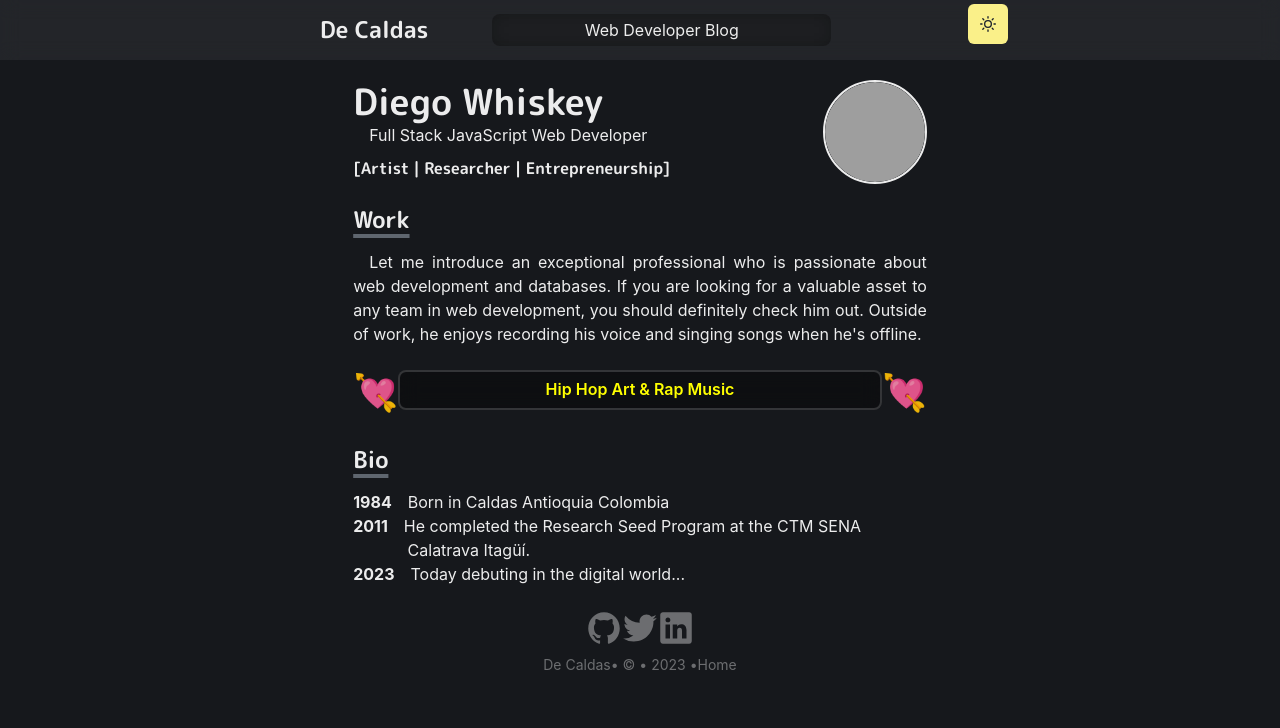
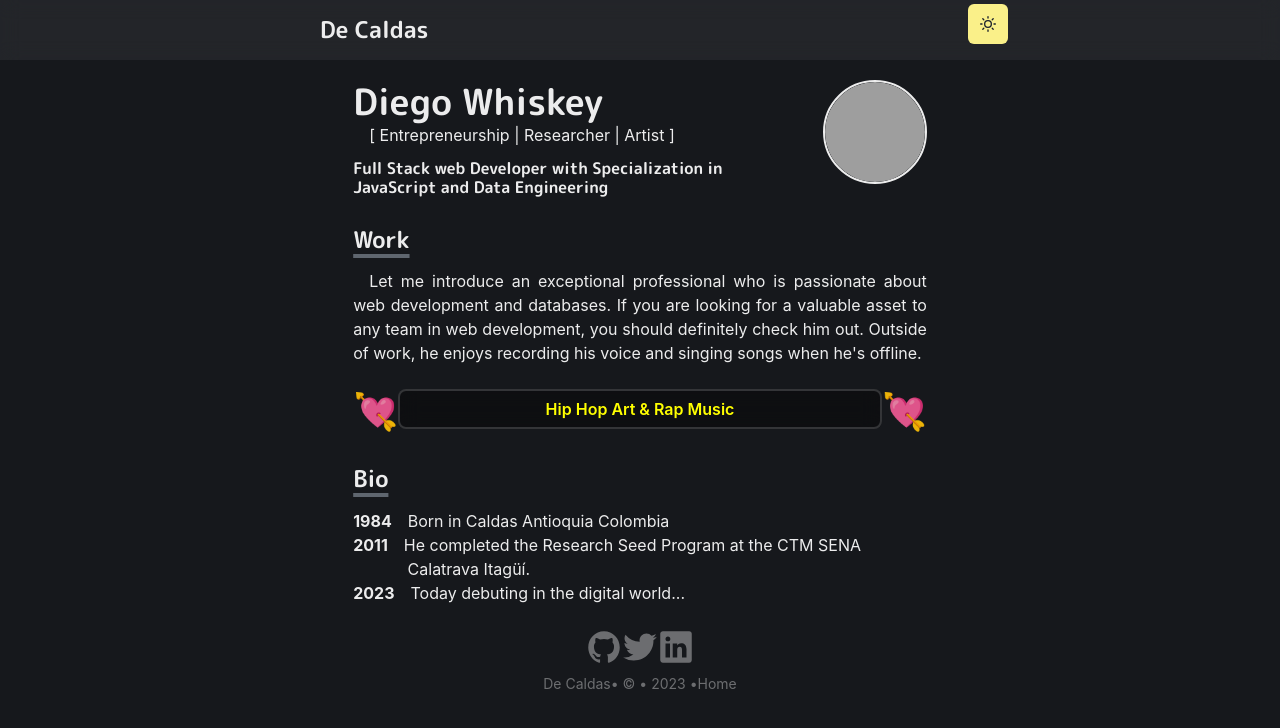
Before and after one commit to deCaldas/home, a Next.js app: page / in a window 1280 px wide. Shown: the top 728 px of the page. Built offline with nearby package versions, Linux system fonts and the light colour scheme; grey boxes are pictures that could not be loaded.

Commit message:
The blog button has been removed for now,     while the blog is implemented efficiently.

```diff
--- a/components/navbar.js
+++ b/components/navbar.js
@@ -67,7 +67,7 @@ const Navbar = props => {
           flexGrow={1}
           mt={{ base: 1, md: 0 }}
         >
-          <LinkItem
+          {/*<LinkItem
             flex ={1}
             borderRadius="lg"
             mb={1}
@@ -79,7 +79,8 @@ const Navbar = props => {
           >
             Web Developer Blog
           </LinkItem>
-          {/* ** Ejemplo para insertar Icono enlazado **
+
+          ** Ejemplo para insertar Icono enlazado **
             <LinkItem href="/posts" path={path}>
             <IoLogoGithub />
             Source (LatAm)
@@ -90,13 +91,13 @@ const Navbar = props => {
           <ThemeToggleButton />
           <Box ml={2} display={{ base: 'inline-block', md: 'none' }}>
             <Menu isLazy id="navbar-menu">
-              <MenuButton
+            {/* <MenuButton
                 as={IconButton}
                 icon={<HamburgerIcon />}
                 variant="outline"
                 aria-label="Options"
               />
-              <MenuList>
+               <MenuList>
                 <MenuItem                >
                   <LinkItem
                     flex ={1}
@@ -111,7 +112,7 @@ const Navbar = props => {
                       Web Developer Blog
                   </LinkItem>
                 </MenuItem>
-              </MenuList>
+              </MenuList> */}
             </Menu>
           </Box>
         </Box>
--- a/pages/index.js
+++ b/pages/index.js
@@ -24,8 +24,8 @@ const Home = () => (
       <Box display={{ md: 'flex' }}>
         <Box flexGrow={1}>
           <Heading as="h2" variant="page-title">Diego Whiskey</Heading>
-          <Paragraph>Full Stack JavaScript Web Developer</Paragraph>
-          <Heading as="h6" variant="caption">[Artist | Researcher | Entrepreneurship]</Heading>
+          <Paragraph>[ Entrepreneurship | Researcher | Artist ]</Paragraph>
+          <Heading as="h6" variant="caption">Full Stack web Developer with Specialization in JavaScript and Data Engineering</Heading>
         </Box>
         <Box
             flexShrink={0}
```
